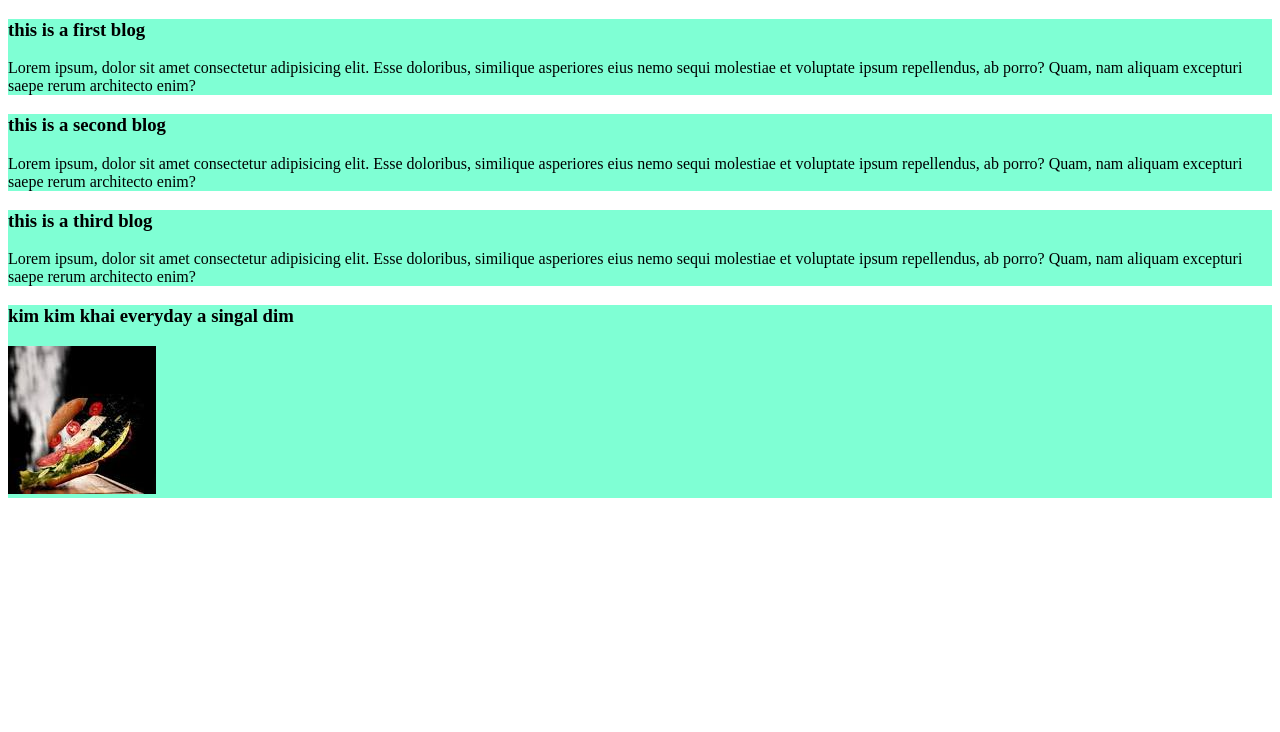
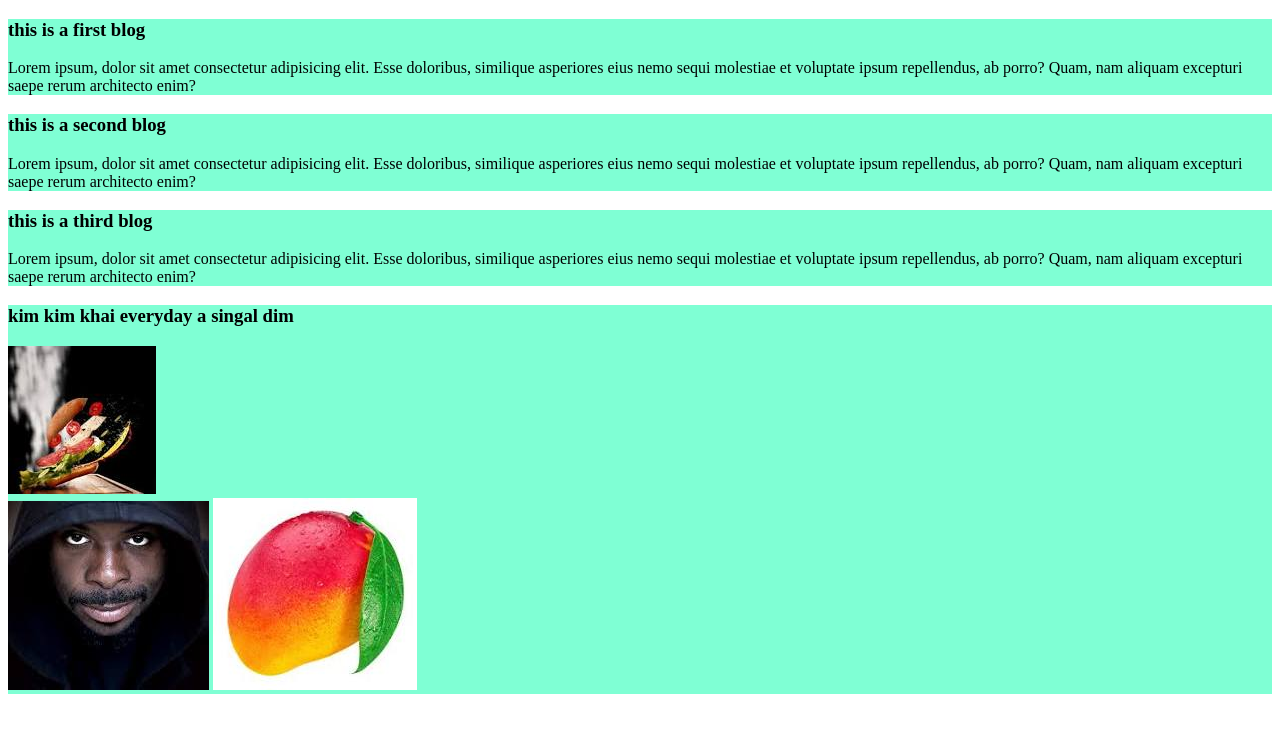
Before and after one commit to sudiptonath/my-krishna-repo, a plain HTML site: page index.html in a window 1280 px wide. Drawn offline with Linux system fonts and the light colour scheme.

Commit message:
added a picture of a man

```diff
--- a/index.html
+++ b/index.html
@@ -23,5 +23,10 @@
         <h3>kim kim khai everyday a singal dim</h3>
          <img src="food.jpg" alt="picture of food">
     </div>
+    <div>
+        <img src="images/download (1).jpg" alt="">
+        <img src="images/download.jpg" alt="">
+
+    </div>
 </body>
 </html>
```
Also changed, not shown: images/download (1).jpg (added), images/download.jpg (added), images/images (1).jpg (added).
